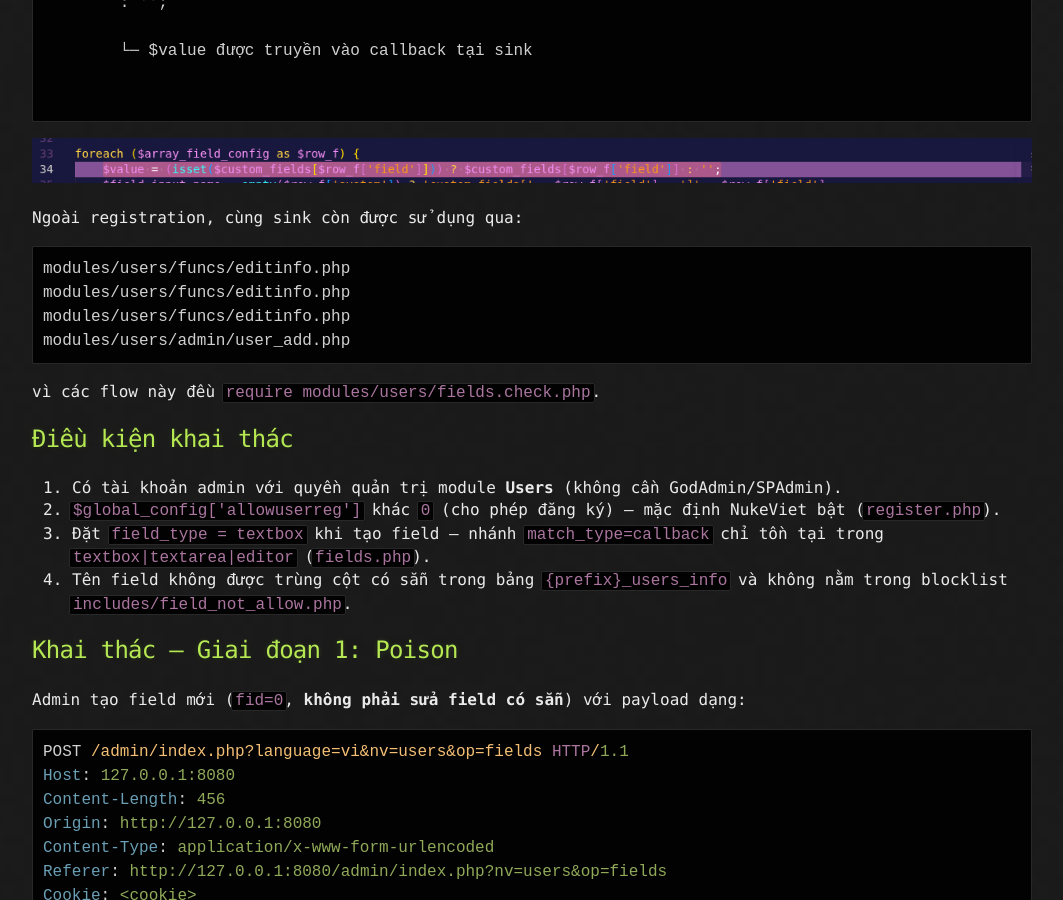
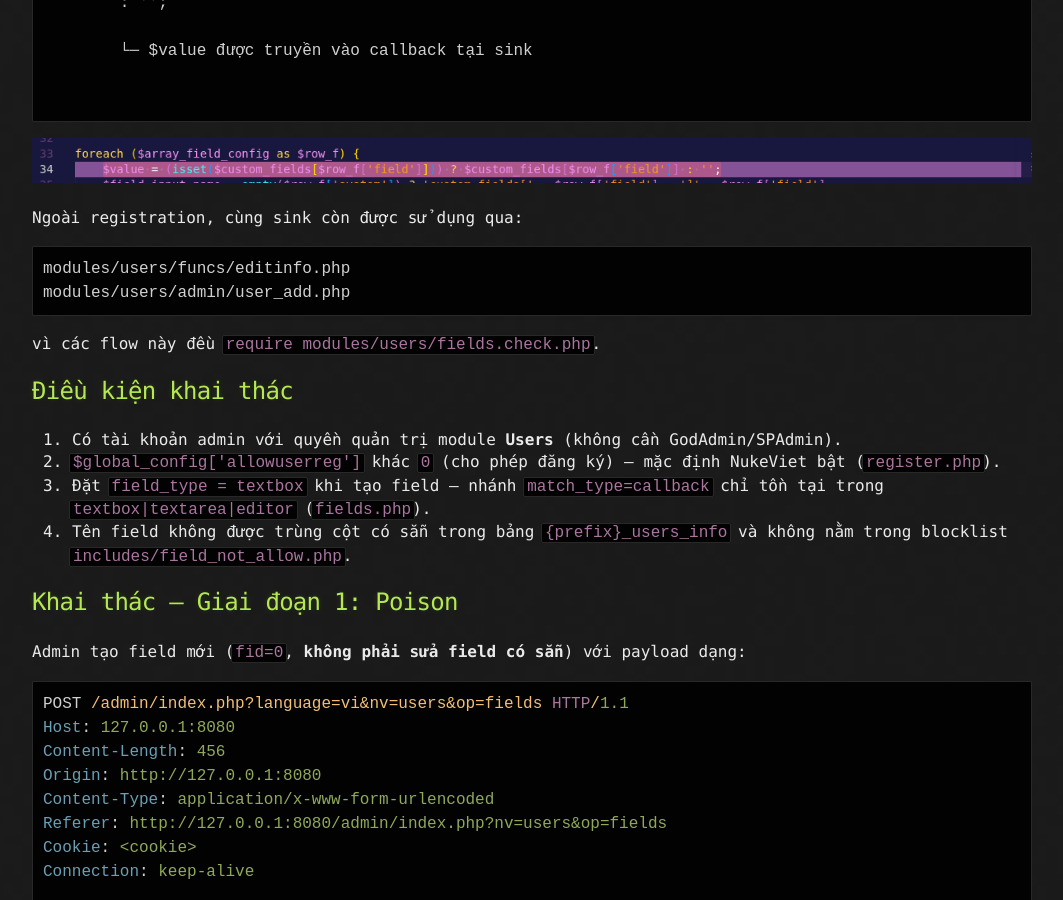
Before and after one commit to 0xki29/blog, a Jekyll site: the page built from _posts/2026-08-30-nukeviet-arbitrary-callback-rce.md, in a window 1280 px wide and 900 px high, scrolled down 4344 px. Shown: the whole window, without its empty margins (108-1171 px from the left). Built offline with Jekyll 4.4.1, drawn with Linux system fonts in a browser that asks for light colours.

````diff
--- a/_posts/2026-08-30-nukeviet-arbitrary-callback-rce.md
+++ b/_posts/2026-08-30-nukeviet-arbitrary-callback-rce.md
@@ -156,8 +156,6 @@ Ngoài registration, cùng sink còn được sử dụng qua:
 
 ```text
 modules/users/funcs/editinfo.php
-modules/users/funcs/editinfo.php
-modules/users/funcs/editinfo.php
 modules/users/admin/user_add.php
 ```
 
````
